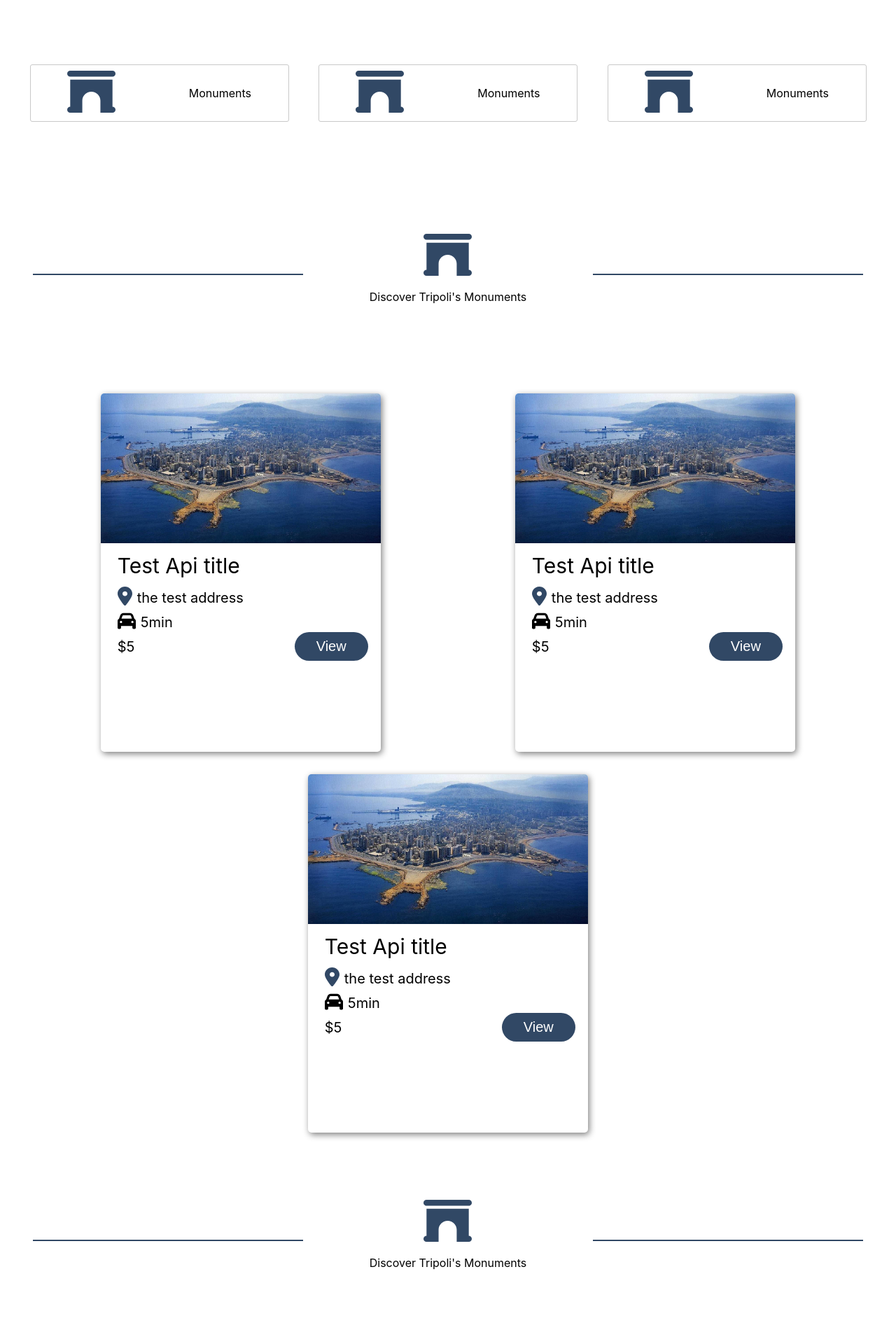
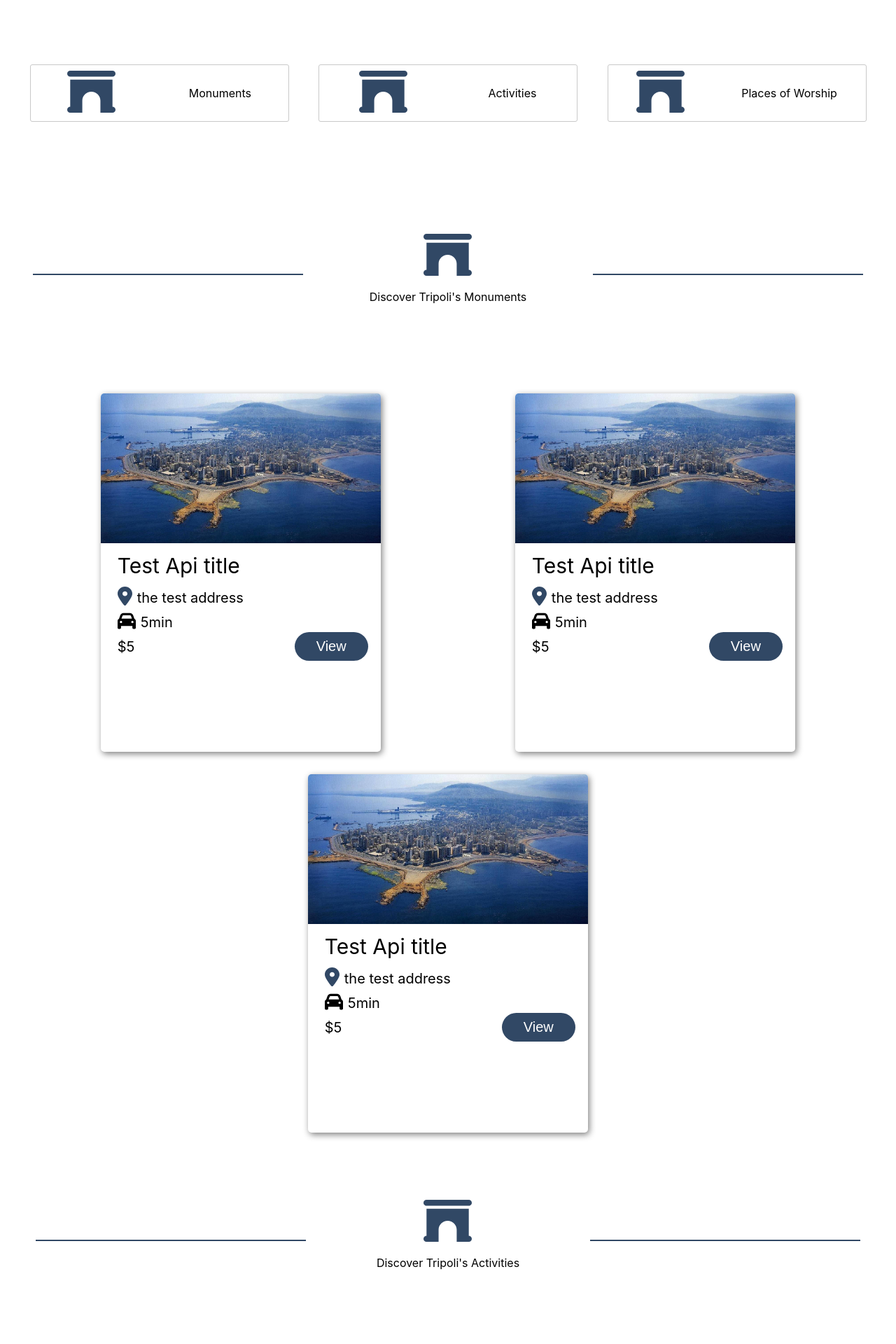
Before and after one commit to sabahAlmel/project1-frontend, a React (Create React App) app in the folder tripoli/: page /locations in a window 1280 px wide. Shown: the part 820-2740 px from the top of the page at 70% size. Built offline with nearby package versions, Linux system fonts and the light colour scheme.

Commit message:
fixing home

```diff
--- a/tripoli/src/components/HotelCard/HotelContainer.jsx
+++ b/tripoli/src/components/HotelCard/HotelContainer.jsx
@@ -1,19 +1,13 @@
-
-import Card from '../cardComponent/Card'
-import styles from './HotelContainer.module.css'
+import Card from "../cardComponent/Card";
+import styles from "./HotelContainer.module.css";
 
 export default function HotelContainer(props) {
-
   const elementArray = props.elementArray;
-  // console.log(element)
   return (
     <div className={styles.card}>
-      { elementArray.map((ele)=>{
-        // {console.log("to the card", ele)}
-       return <Card data={ele}/>
-        // {console.log("after the card", ele)}
+      {elementArray.map((ele) => {
+        return <Card data={ele} />;
       })}
-
     </div>
-)
+  );
 }
--- a/tripoli/src/components/buttonLocation/Button.jsx
+++ b/tripoli/src/components/buttonLocation/Button.jsx
@@ -1,22 +1,22 @@
-import style from './Button.module.css'
+import style from "./Button.module.css";
 
-import Monuments from '../vector/Monuments'
+import Monuments from "../vector/Monuments";
 
-import { useEffect, useState } from 'react'
+import { useEffect, useState } from "react";
 
 // import ContainerLocation from '../containerLocation/ContainerLocation'
 
-const Button = ({buttonPressed}) => {
-    const [button1Active, setButton1Active] = useState("")
-    const [button2Active, setButton2Active] = useState("")
-    const [button3Active, setButton3Active] = useState("")
+const Button = ({ buttonPressed }) => {
+  const [button1Active, setButton1Active] = useState("");
+  const [button2Active, setButton2Active] = useState("");
+  const [button3Active, setButton3Active] = useState("");
 
   const setPressed = buttonPressed;
 
-    console.log("button",button1Active);
-    const buttonHandler=(id)=>{
-        if(id==1){
-            if(button1Active=="active1"){
+  console.log("button", button1Active);
+  const buttonHandler = (id) => {
+    if (id == 1) {
+      if (button1Active == "active1") {
         setButton1Active("");
         setButton2Active("");
         setButton3Active("");
@@ -26,8 +26,8 @@ const Button = ({buttonPressed}) => {
         setButton3Active("");
       }
     }
-        if(id==2){
-            if(button2Active=="active2"){
+    if (id == 2) {
+      if (button2Active == "active2") {
         setButton1Active("");
         setButton2Active("");
         setButton3Active("");
@@ -37,8 +37,8 @@ const Button = ({buttonPressed}) => {
         setButton3Active("");
       }
     }
-        if(id==3){
-            if(button3Active=="active3"){
+    if (id == 3) {
+      if (button3Active == "active3") {
         setButton1Active("");
         setButton2Active("");
         setButton3Active("");
@@ -48,53 +48,69 @@ const Button = ({buttonPressed}) => {
         setButton1Active("");
       }
     }
+  };
 
-
-    }
-
-    const pressedHandler =(id)=>{
-        if(id==1){
-            if(!button1Active){
+  const pressedHandler = (id) => {
+    if (id == 1) {
+      if (!button1Active) {
         buttonPressed(1);
       } else {
         buttonPressed("");
       }
     }
-        if(id==2){
-            if(!button2Active){
+    if (id == 2) {
+      if (!button2Active) {
         buttonPressed(2);
       } else {
         buttonPressed("");
       }
     }
-        if(id==3){
-            if(!button3Active){
+    if (id == 3) {
+      if (!button3Active) {
         buttonPressed(3);
       } else {
         buttonPressed("");
       }
     }
-    }
+  };
 
   return (
     <div className={style.buttonsPage}>
       <div className={style.buttons}>
-            <div className={`${style.button} ${style[button1Active]}`} onClick={()=>{pressedHandler(1); buttonHandler(1)}}>
+        <div
+          className={`${style.button} ${style[button1Active]}`}
+          onClick={() => {
+            pressedHandler(1);
+            buttonHandler(1);
+          }}
+        >
           <Monuments />
           <span>Monuments</span>
         </div>
-                <div className={`${style.button} ${style[button2Active]}`} onClick={()=>{pressedHandler(2); buttonHandler(2)}}>
+        <div
+          className={`${style.button} ${style[button2Active]}`}
+          onClick={() => {
+            pressedHandler(2);
+            buttonHandler(2);
+          }}
+        >
           <Monuments />
-                <span>Monuments</span>
+          <span>Activities</span>
         </div>
-                <div className={`${style.button} ${style[button3Active]}`} onClick={()=>{pressedHandler(3); buttonHandler(3)}}>
+        <div
+          className={`${style.button} ${style[button3Active]}`}
+          onClick={() => {
+            pressedHandler(3);
+            buttonHandler(3);
+          }}
+        >
           <Monuments />
-                <span>Monuments</span>
+          <span>Places of Worship</span>
         </div>
       </div>
       {/* <ContainerLocation /> */}
     </div>
-  )
-}
+  );
+};
 
-export default Button
+export default Button;
--- a/tripoli/src/components/containerLocation/ContainerLocation.jsx
+++ b/tripoli/src/components/containerLocation/ContainerLocation.jsx
@@ -1,26 +1,26 @@
-import React from 'react'
-import Monuments from '../vector/Monuments'
-import style from './containerLocation.module.css'
-import HotelContainer from '../HotelCard/HotelContainer'
+import React from "react";
+import Monuments from "../vector/Monuments";
+import style from "./containerLocation.module.css";
+import HotelContainer from "../HotelCard/HotelContainer";
 // import About from '../aboutComponent/About.jsx'
 
-
 export default function ContainerLocation(props) {
-  const element = props.elementArray
-  console.log("this is my element in container ",element)
+  const element = props.elementArray;
+  let sentence = props.sentence || "Discover ";
+  console.log("this is my element in container ", element);
   return (
     <div>
       <div className={style.boxCol}>
         <div className={style.line}></div>
         <div className={style.vectParag}>
           <Monuments />
-                  <p>Discover Tripoli's Monuments</p>
+          <p>{sentence}</p>
         </div>
         <div className={style.line}></div>
       </div>
       <div className={style.card}>
-              <HotelContainer elementArray={element}/>
+        <HotelContainer elementArray={element} />
       </div>
     </div>
-  )
+  );
 }
--- a/tripoli/src/pages/AllLocations/AllLocations.jsx
+++ b/tripoli/src/pages/AllLocations/AllLocations.jsx
@@ -1,45 +1,42 @@
-import React, { useState } from 'react'
-import Button from '../../components/buttonLocation/Button'
-import HeroImage from '../../components/heroImage/HeroImage'
-import heroTestImage from '../../components/heroImage/tripoli.jpg'
-import ContainerLocation from '../../components/containerLocation/ContainerLocation'
+import React, { useState } from "react";
+import Button from "../../components/buttonLocation/Button";
+import HeroImage from "../../components/heroImage/HeroImage";
+import heroTestImage from "../../components/heroImage/tripoli.jpg";
+import ContainerLocation from "../../components/containerLocation/ContainerLocation";
 
 export default function AllLocations(props) {
-
   const [whichButtonClicked, setWhichButtonClicked] = useState("");
 
   const api = props.api;
-    let idOne = []
-    let idTwo = []
-    let idThree = []
+  let idOne = [];
+  let idTwo = [];
+  let idThree = [];
 
-    let idOneAll = []
-    let idTwoAll = []
-    let idThreeAll = []
+  let idOneAll = [];
+  let idTwoAll = [];
+  let idThreeAll = [];
 
-    const map = api.map((element)=>{
-        if(element.id ==1) {
-            idOne.push(element)
-            idOneAll.push(element)
-        } else if(element.id==2){
-            idTwo.push(element)
-            idTwoAll.push(element)
-        } else if(element.id==3){
-            idThree.push(element)
-            idThreeAll.push(element)
+  const map = api.map((element) => {
+    if (element.id == 1) {
+      idOne.push(element);
+      idOneAll.push(element);
+    } else if (element.id == 2) {
+      idTwo.push(element);
+      idTwoAll.push(element);
+    } else if (element.id == 3) {
+      idThree.push(element);
+      idThreeAll.push(element);
+    }
+  });
 
+  if (idOne.length > 3) {
+    idOne = idOne.slice(0, 3);
   }
-
-    })
-
-    if(idOne.length >3){
-        idOne = idOne.slice(0,3);
+  if (idTwo.length > 3) {
+    idTwo = idTwo.slice(0, 3);
   }
-    if(idTwo.length >3){
-        idTwo = idTwo.slice(0,3);
-    }
-    if(idThree.length >3){
-        idThree = idThree.slice(0,3);
+  if (idThree.length > 3) {
+    idThree = idThree.slice(0, 3);
   }
 
   // console.log(idOne,idThree,idTwo)
@@ -57,27 +54,40 @@ export default function AllLocations(props) {
   return (
     <>
       <HeroImage image={heroTestImage}></HeroImage>
-    <Button buttonPressed={setWhichButtonClicked}/>
-    {whichButtonClicked ?
-    whichButtonClicked == 1 ?
-
-        <ContainerLocation elementArray={idOneAll}/>
-        :
-            whichButtonClicked ==2 ?
-                <ContainerLocation elementArray={idTwoAll}/>
-            :
-            whichButtonClicked ==3 ?
-                <ContainerLocation elementArray={idThreeAll}/>
-            : null
-
-    :
+      <Button buttonPressed={setWhichButtonClicked} />
+      {whichButtonClicked ? (
+        whichButtonClicked == 1 ? (
+          <ContainerLocation
+            elementArray={idOneAll}
+            sentence="Discover Tripoli's Monuments"
+          />
+        ) : whichButtonClicked == 2 ? (
+          <ContainerLocation
+            elementArray={idTwoAll}
+            sentence="Discover Tripoli's Activities"
+          />
+        ) : whichButtonClicked == 3 ? (
+          <ContainerLocation
+            elementArray={idThreeAll}
+            sentence="Discover Tripoli's places of worship"
+          />
+        ) : null
+      ) : (
         <>
-    <ContainerLocation elementArray={idOne}/>
-    <ContainerLocation elementArray={idTwo}/>
-    <ContainerLocation elementArray={idThree}/>
-
+          <ContainerLocation
+            elementArray={idOne}
+            sentence="Discover Tripoli's Monuments"
+          />
+          <ContainerLocation
+            elementArray={idTwo}
+            sentence="Discover Tripoli's Activities"
+          />
+          <ContainerLocation
+            elementArray={idThree}
+            sentence="Discover Tripoli's places of worship"
+          />
         </>
+      )}
+    </>
+  );
 }
-    </>
-  )
-}
--- a/tripoli/src/pages/Home/Home.jsx
+++ b/tripoli/src/pages/Home/Home.jsx
@@ -8,7 +8,8 @@ import TourCard from "../../components/TourCard/TourCard";
 import { Link } from "react-router-dom";
 import HotelContainer from "../../components/HotelCard/HotelContainer";
 
-function Home({ api, tourApi }) {
+function Home({ api, tourApi, elementArray }) {
+  let newApi = elementArray.slice(0, 3);
   return (
     <>
       <HeroImage image={testImage} />
@@ -17,7 +18,7 @@ function Home({ api, tourApi }) {
 
       <Map api={api} />
       <h3 className={styles.heading}>Hotel</h3>
-      <HotelContainer />
+      <HotelContainer elementArray={newApi} />
       <Link to="/hotel" className={styles.link}>
         View more &gt;&gt;
       </Link>
```
Also changed, not shown: tripoli/src/App.js (+41 -35 lines). Lines whose indentation alone changed are shown as unchanged.
